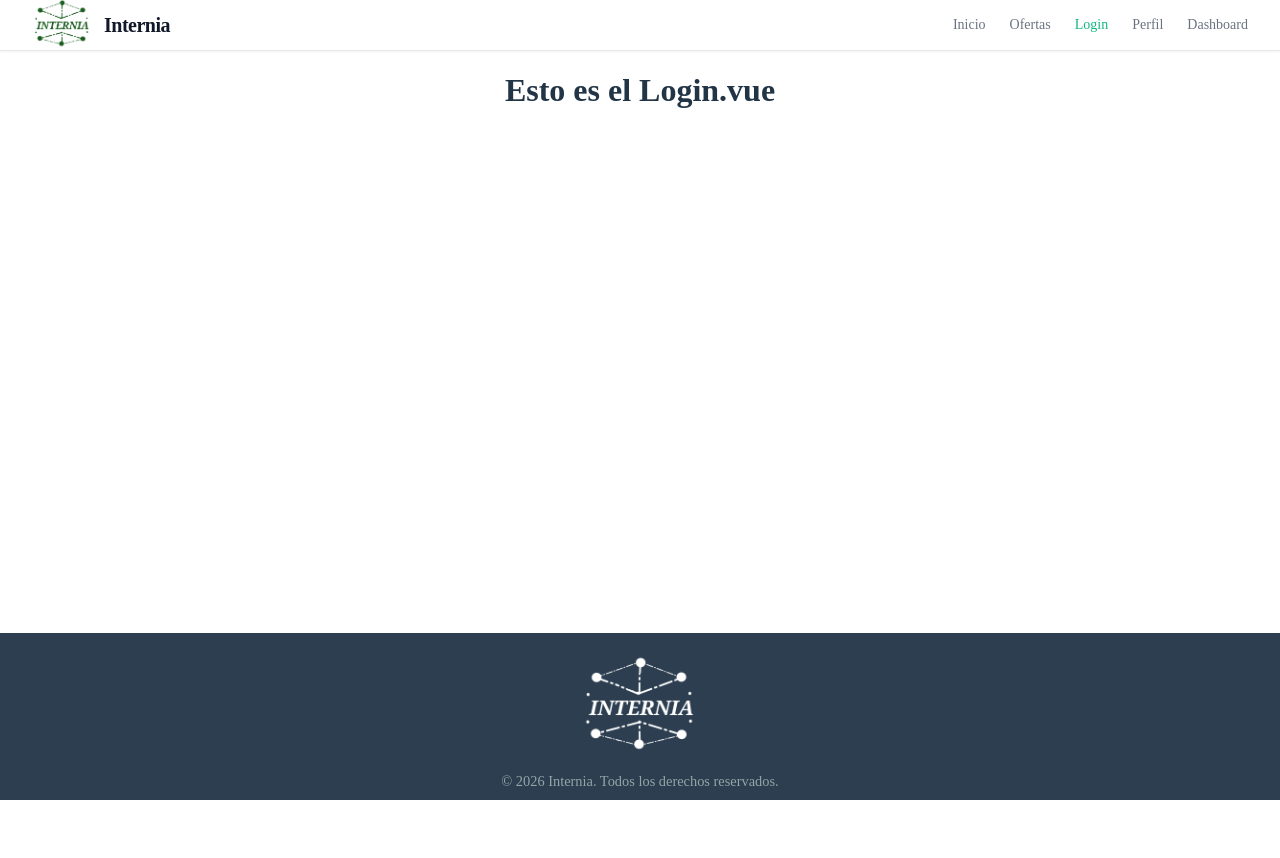
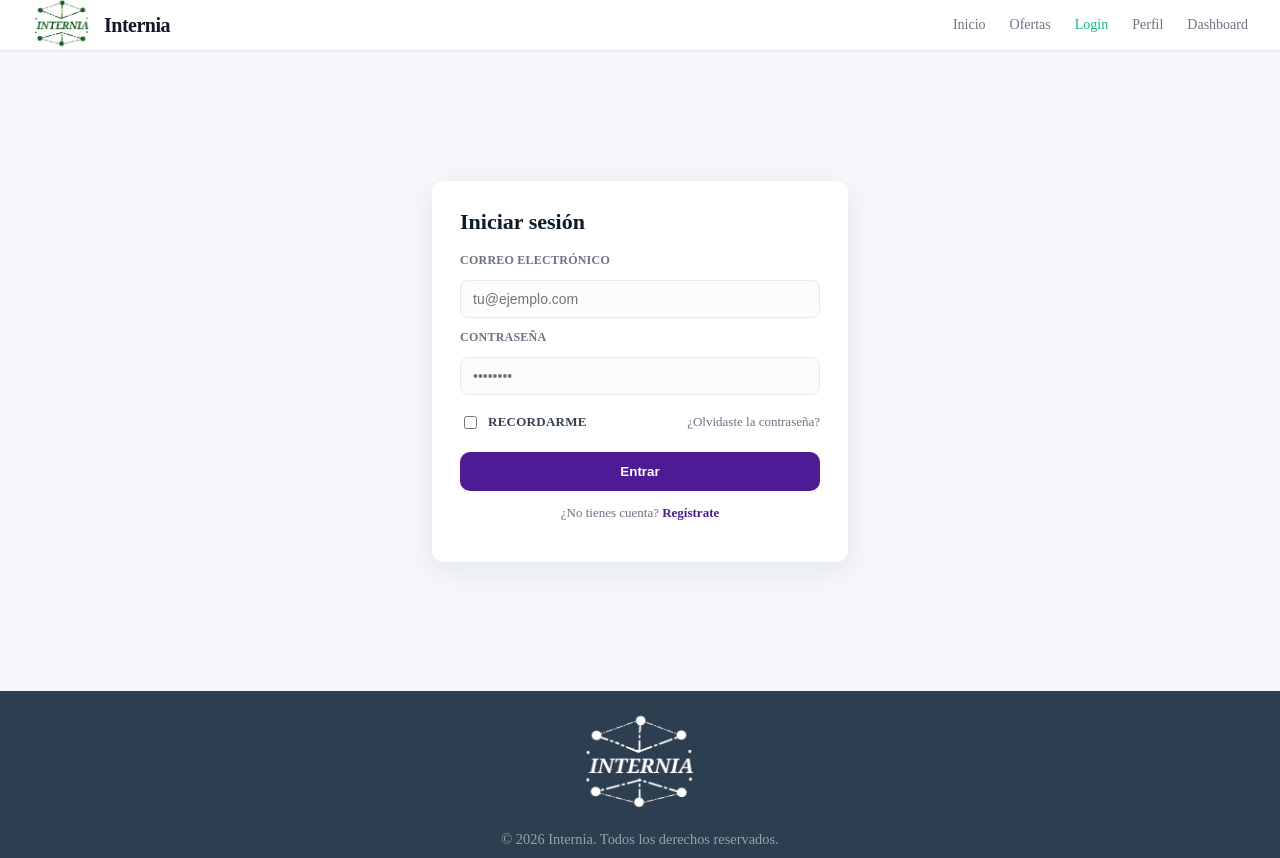
Before and after one commit to ITEC-BCN/projecte-2-dawe2_p1_grup4_scarlett_yeneviel, a Vue app in the folder frontend/: page /login in a window 1280 px wide. Before the commit the page ends 800 px from the top, so only its background shows below. Built offline with nearby package versions, Linux system fonts and the light colour scheme.

Commit message:
formulario de log in

```diff
--- a/frontend/src/views/Login.vue
+++ b/frontend/src/views/Login.vue
@@ -3,6 +3,138 @@
 </script>
 
 <template>
- <h1>Esto es el Login.vue</h1>
+  <div class="login-page">
+    <div class="login-card">
+      <h1>Iniciar sesión</h1>
 
+      <!-- Formulario: solo HTML, sin lógica JS -->
+      <form class="login-form" action="#" method="post" novalidate>
+        <label for="email">Correo electrónico</label>
+        <input id="email" name="email" type="email" placeholder="tu@ejemplo.com" required />
+
+        <label for="password">Contraseña</label>
+        <input id="password" name="password" type="password" placeholder="••••••••" required />
+
+        <div class="form-row">
+          <label class="checkbox">
+            <input type="checkbox" name="remember" />
+            <span>Recordarme</span>
+          </label>
+
+          <a href="#" class="forgot">¿Olvidaste la contraseña?</a>
+        </div>
+
+        <button type="submit" class="btn-submit">Entrar</button>
+      </form>
+
+      <p class="signup">¿No tienes cuenta? <a href="/crear">Regístrate</a></p>
+    </div>
+  </div>
 </template>
+
+<style scoped>
+.login-page {
+  display: flex;
+  align-items: center;
+  justify-content: center;
+  min-height: 70vh;
+  padding: 40px;
+  background: #f5f7fb;
+}
+
+.login-card {
+  width: 360px;
+  background: #fff;
+  padding: 28px;
+  border-radius: 12px;
+  box-shadow: 0 8px 30px rgba(13, 27, 42, 0.08);
+  text-align: left;
+}
+
+.login-card h1 {
+  margin: 0 0 18px;
+  font-size: 22px;
+  color: #0d1b2a;
+}
+
+.login-form {
+  display: flex;
+  flex-direction: column;
+  gap: 12px;
+}
+
+label {
+  font-size: 12px;
+  color: #6b7280;
+  font-weight: 600;
+  text-transform: uppercase;
+  letter-spacing: 0.02em;
+}
+
+input[type="email"],
+input[type="password"] {
+  padding: 10px 12px;
+  border: 1px solid #e6e9ef;
+  border-radius: 8px;
+  background: #fcfcff;
+  font-size: 14px;
+  color: #111827;
+}
+
+.form-row {
+  display: flex;
+  justify-content: space-between;
+  align-items: center;
+  margin-top: 6px;
+}
+
+.checkbox {
+  display: flex;
+  align-items: center;
+  gap: 8px;
+  font-size: 13px;
+  color: #374151;
+}
+
+.forgot {
+  font-size: 13px;
+  color: #6b7280;
+  text-decoration: none;
+}
+
+.btn-submit {
+  margin-top: 8px;
+  background: #4d1b95;
+  color: white;
+  border: none;
+  padding: 12px;
+  border-radius: 10px;
+  font-weight: 700;
+  cursor: pointer;
+}
+
+.btn-submit:hover {
+  opacity: 0.95;
+  transform: translateY(-1px);
+}
+
+.signup {
+  margin-top: 14px;
+  font-size: 13px;
+  color: #6b7280;
+  text-align: center;
+}
+
+.signup a {
+  color: #4d1b95;
+  text-decoration: none;
+  font-weight: 600;
+}
+
+@media (max-width: 420px) {
+  .login-card {
+    width: 100%;
+    padding: 20px;
+  }
+}
+</style>
```
